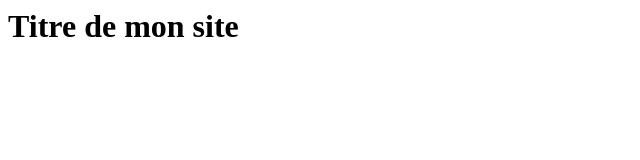
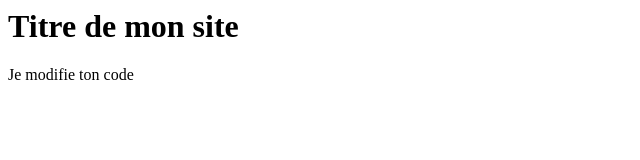
Before and after one commit to guillaumelebr/guillaume-lebrun, a plain HTML site: page index.html in a window 1280 px wide. Shown: the whole page, without its empty margins (0-640 px from the left). Drawn offline with Linux system fonts and the light colour scheme.

Commit message:
Modification de ton ode ajout d'un <p>

```diff
--- a/index.html
+++ b/index.html
@@ -5,4 +5,6 @@
 
     <h1>Titre de mon site</h1>
 
+    <p>Je modifie ton code</p>
+
 </html>
```
